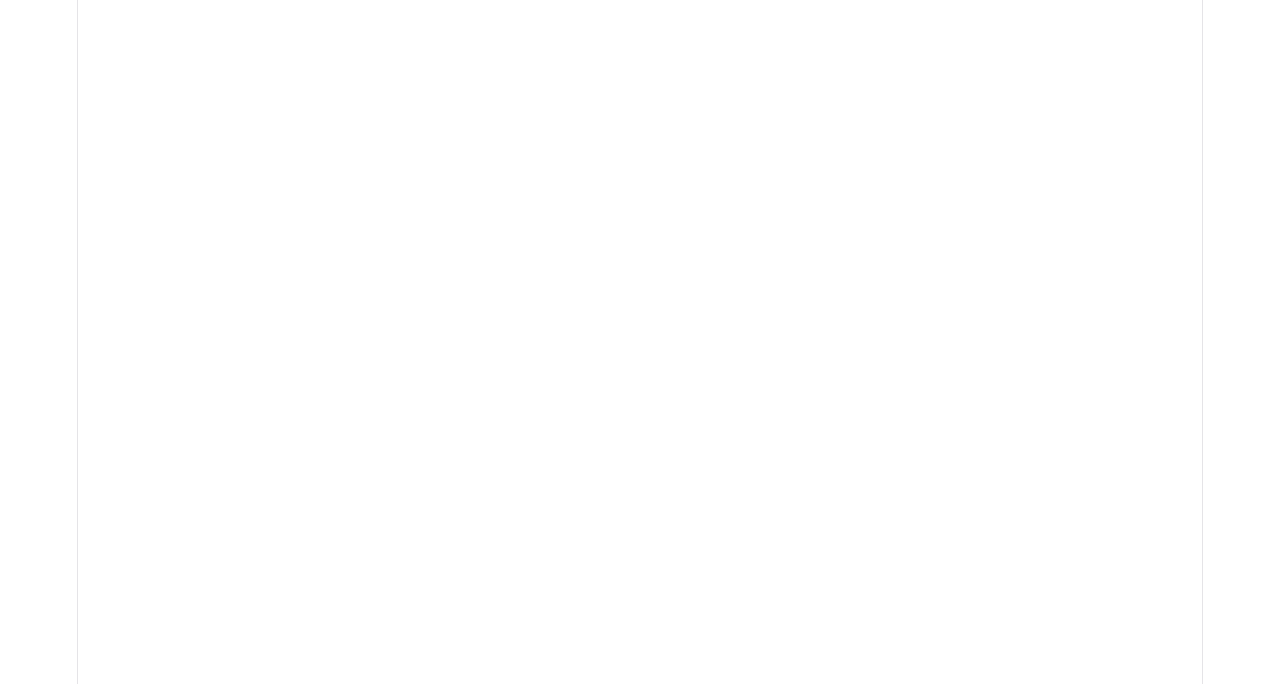
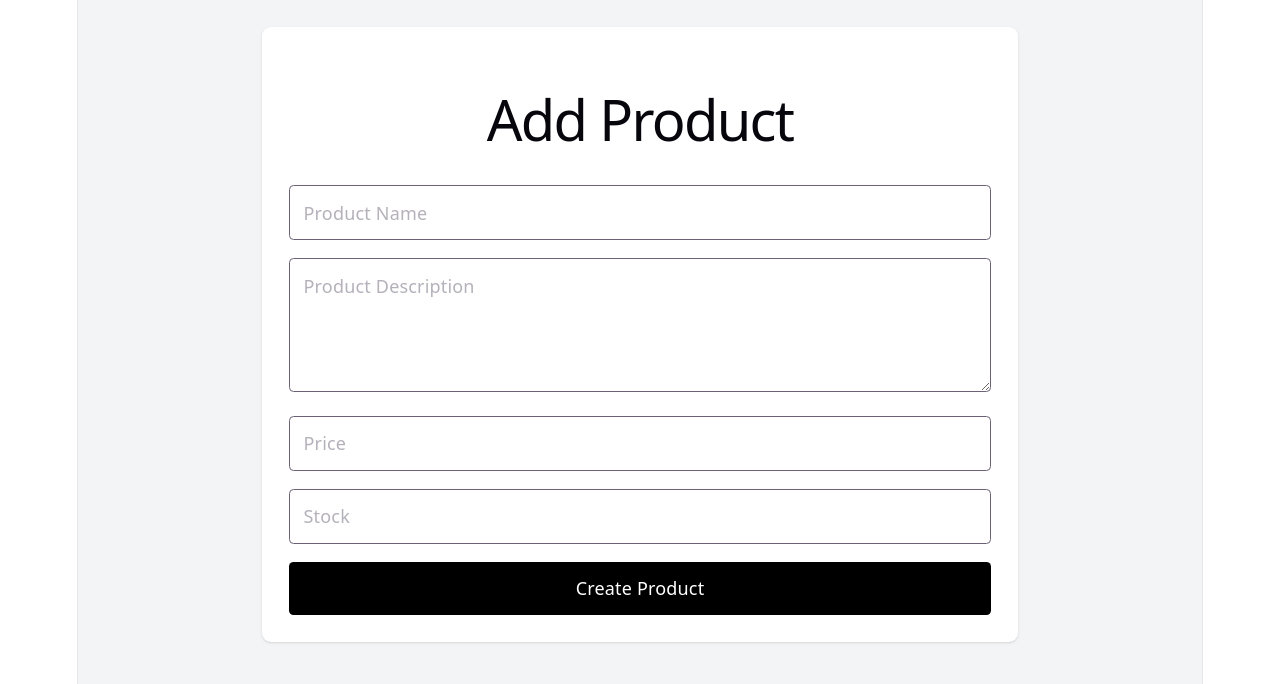
Before and after one commit to preethi-pathiwada/multi-tenant-ecommerce-saas, a React app in the folder frontend/: page /vendor/products/new in a window 1280 px wide. Before the commit this address had no page. Shown: the top 684 px of the page. Built offline with nearby package versions, Linux system fonts and the light colour scheme; the HTML template or start-up script is replaced by a standard one.

Commit message:
Added functionalities for Add Product and Edit prouct pages

```diff
--- a/frontend/src/App.jsx
+++ b/frontend/src/App.jsx
@@ -8,6 +8,8 @@ import CheckoutPage from "./pages/CheckoutPage";
 import OrderSuccess from "./pages/OrderSuccess";
 import VendorDashboard from "./pages/vendor/VendorDashboard";
 import VendorProducts from "./pages/vendor/VendorProducts";
+import AddProduct from "./pages/vendor/AddProduct";
+import EditProduct from "./pages/vendor/EditProduct";
 
 
 
@@ -22,6 +24,8 @@ const App = () => {
         <Route path="/order-success" element={<OrderSuccess/>}/>
         <Route path="/vendor/dashboard" element={<VendorDashboard/>}/>
         <Route path={"/vendor/products"} element = {<VendorProducts/>}/>
+        <Route path="/vendor/products/new" element = {<AddProduct/>}/>
+        <Route path="/vendor/products/edit/:id" element={<EditProduct/>}/>
       </Routes>
   )
 }
--- /dev/null
+++ b/frontend/src/pages/vendor/AddProduct.jsx
@@ -0,0 +1,115 @@
+import { useState } from "react";
+import { useNavigate } from "react-router-dom";
+import api from "../../services/api";
+
+const AddProduct = () => {
+  const navigate = useNavigate();
+
+  const [form, setForm] = useState({
+    name: "",
+    description: "",
+    price: "",
+    stock: "",
+  });
+
+  const [loading, setLoading] = useState(false);
+
+  const handleChange = (e) => {
+    setForm({
+      ...form,
+      [e.target.name]: e.target.value,
+    });
+  };
+
+  const handleSubmit = async (e) => {
+    e.preventDefault();
+
+    try {
+      setLoading(true);
+
+      await api.post("/products", {
+        name: form.name,
+        description: form.description,
+        price: Number(form.price),
+        stock: Number(form.stock),
+      }, {headers:{Authorization:`Bearer ${import.meta.env.VITE_VENDOR_JWT_TOKEN}`}});
+
+      alert("Product created successfully");
+
+      navigate("/vendor/products");
+    } catch (error) {
+      console.error(error);
+
+      alert(
+        error.response?.data?.message ||
+          "Failed to create product"
+      );
+    } finally {
+      setLoading(false);
+    }
+  };
+
+  return (
+    <div className="min-h-screen bg-gray-100 p-6">
+      <div className="mx-auto max-w-2xl rounded-lg bg-white p-6 shadow">
+        <h1 className="text-3xl font-bold">
+          Add Product
+        </h1>
+
+        <form
+          onSubmit={handleSubmit}
+          className="mt-6 space-y-4"
+        >
+          <input
+            name="name"
+            placeholder="Product Name"
+            value={form.name}
+            onChange={handleChange}
+            className="w-full rounded border p-3"
+            required
+          />
+
+          <textarea
+            name="description"
+            placeholder="Product Description"
+            value={form.description}
+            onChange={handleChange}
+            className="w-full rounded border p-3"
+            rows="4"
+            required
+          />
+
+          <input
+            name="price"
+            type="number"
+            placeholder="Price"
+            value={form.price}
+            onChange={handleChange}
+            className="w-full rounded border p-3"
+            required
+          />
+
+          <input
+            name="stock"
+            type="number"
+            placeholder="Stock"
+            value={form.stock}
+            onChange={handleChange}
+            className="w-full rounded border p-3"
+            required
+          />
+
+          <button
+            type="submit"
+            disabled={loading}
+            className="w-full rounded bg-black py-3 text-white"
+          >
+            {loading ? "Creating..." : "Create Product"}
+          </button>
+        </form>
+      </div>
+    </div>
+  );
+};
+
+export default AddProduct;
--- /dev/null
+++ b/frontend/src/pages/vendor/EditProduct.jsx
@@ -0,0 +1,150 @@
+import { useEffect, useState } from "react";
+import { useNavigate, useParams } from "react-router-dom";
+import api from "../../services/api";
+
+const EditProduct = () => {
+  const { id } = useParams();
+  const navigate = useNavigate();
+
+  const [form, setForm] = useState({
+    name: "",
+    description: "",
+    price: "",
+    stock: "",
+  });
+
+  const [loading, setLoading] = useState(true);
+  const [saving, setSaving] = useState(false);
+
+  useEffect(() => {
+    const fetchProduct = async () => {
+      try {
+        const response = await api.get(`/products/${id}`, {headers:{Authorization:`Bearer ${import.meta.env.VITE_VENDOR_JWT_TOKEN}`}});
+
+        const product = response.data.product;
+
+        setForm({
+          name: product.name,
+          description: product.description,
+          price: product.price,
+          stock: product.stock,
+        });
+      } catch (error) {
+        console.error(error);
+
+        alert("Failed to load product");
+      } finally {
+        setLoading(false);
+      }
+    };
+
+    fetchProduct();
+  }, [id]);
+
+  const handleChange = (e) => {
+    setForm({
+      ...form,
+      [e.target.name]: e.target.value,
+    });
+  };
+
+  const handleSubmit = async (e) => {
+    e.preventDefault();
+
+    try {
+      setSaving(true);
+
+      await api.put(`/products/${id}`, {
+        name: form.name,
+        description: form.description,
+        price: Number(form.price),
+        stock: Number(form.stock),
+      });
+
+      alert("Product updated successfully");
+
+      navigate("/vendor/products");
+    } catch (error) {
+      console.error(error);
+
+      alert(
+        error.response?.data?.message ||
+          "Failed to update product"
+      );
+    } finally {
+      setSaving(false);
+    }
+  };
+
+  if (loading) {
+    return (
+      <div className="p-6">
+        Loading product...
+      </div>
+    );
+  }
+
+  return (
+    <div className="min-h-screen bg-gray-100 p-6">
+      <div className="mx-auto max-w-2xl rounded-lg bg-white p-6 shadow">
+        <h1 className="text-3xl font-bold">
+          Edit Product
+        </h1>
+
+        <form
+          onSubmit={handleSubmit}
+          className="mt-6 space-y-4"
+        >
+          <input
+            name="name"
+            placeholder="Product Name"
+            value={form.name}
+            onChange={handleChange}
+            className="w-full rounded border p-3"
+            required
+          />
+
+          <textarea
+            name="description"
+            placeholder="Product Description"
+            value={form.description}
+            onChange={handleChange}
+            rows="4"
+            className="w-full rounded border p-3"
+            required
+          />
+
+          <input
+            name="price"
+            type="number"
+            placeholder="Price"
+            value={form.price}
+            onChange={handleChange}
+            className="w-full rounded border p-3"
+            required
+          />
+
+          <input
+            name="stock"
+            type="number"
+            placeholder="Stock"
+            value={form.stock}
+            onChange={handleChange}
+            className="w-full rounded border p-3"
+            required
+          />
+
+          <button
+            type="submit"
+            disabled={saving}
+            className="w-full rounded bg-black py-3 text-white"
+          >
+            {saving ? "Saving..." : "Update Product"}
+          </button>
+        </form>
+      </div>
+    </div>
+  );
+};
+
+export default EditProduct;
```
